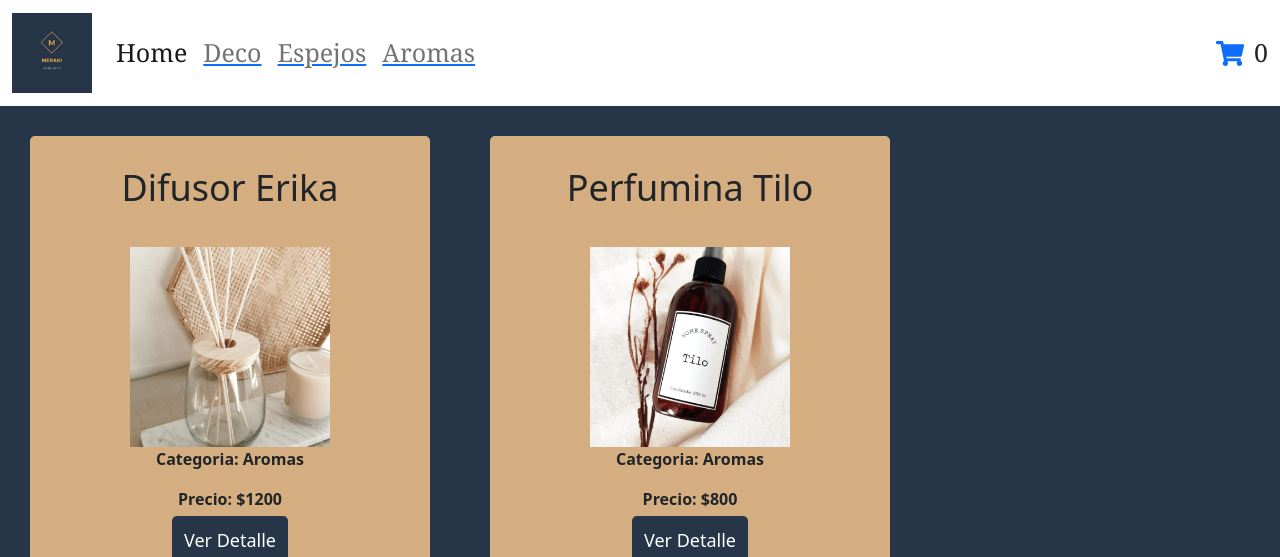
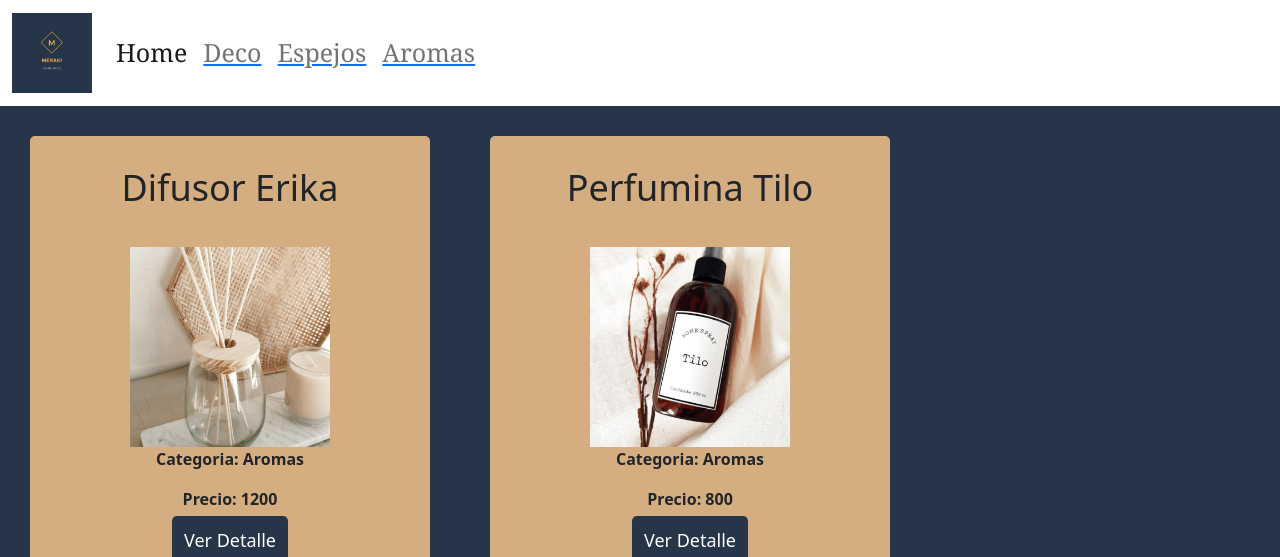
Before and after one commit to luzvergara93/merakiHomefyReact, a React (Create React App) app: page / in a window 1280 px wide. Shown: the top 557 px of the page. Built offline with nearby package versions, Linux system fonts and the light colour scheme.

Commit message:
changes on cart

```diff
--- a/src/Context/CartContext.js
+++ b/src/Context/CartContext.js
@@ -50,25 +50,27 @@ const CartContextProvider = ({children}) => {
     }
 
 
-
-
-
-
-
-
-
     const clearCart = () => {
         //remover todos los items
         setCart([])
     }
 
 
+    const sumarTotal = () => {
+        let total = 0;
 
+        cart.forEach((producto) => {
+           total += (producto.item.price * producto.cantidad);
+        });
+
+
+        return total;
+    }
 
     return (
             <CartContext.Provider value={{
                 cart,
-                addItem, removeItem, clearCart, getCantidad
+                addItem, removeItem, clearCart, getCantidad, sumarTotal
                 }}>
             {children}
             </CartContext.Provider>
--- a/src/components/Cart/Cart.css
+++ b/src/components/Cart/Cart.css
@@ -2,3 +2,13 @@
     margin-top: 20px;
 
 }
+
+.noItems {
+    display: flex;
+    flex-direction: column;
+}
+
+.total {
+    float: right;
+    margin-right: 50px;
+}
--- a/src/components/Cart/Cart.js
+++ b/src/components/Cart/Cart.js
@@ -2,21 +2,24 @@ import React from 'react';
 import { useContext } from 'react';
 import { CartContext } from '../../Context/CartContext';
 import './Cart.css';
+import { Link } from 'react-router-dom';
 
 const Cart = () => {
 
-    const {cart, removeItem, clearCart} = useContext (CartContext);
+    const {cart, removeItem, clearCart, sumarTotal} = useContext (CartContext);
 
 
 
 
     return (
+        <div>
         <table className="table table-striped">
             <thead>
                 <tr>
                 <th scope="col">Producto</th>
                 <th scope="col">Descripcion</th>
                 <th scope="col">Cantidad</th>
+                <th scope="col"> Precio unitario </th>
                 <th scope="col"> </th>
                 </tr>
             </thead>
@@ -26,12 +29,17 @@ const Cart = () => {
                             <td> {producto.item.name}</td>
                             <td> {producto.item.description} </td>
                             <td> {producto.cantidad} </td>
+                            <td> $ {producto.item.price} </td>
                             <td> <button className="btn btn-danger remove"onClick={removeItem} data-name={producto.item.id} > X </button></td>
                         </tr>
             })}
             </tbody>
-            <button className="btn btn-warning" onClick={clearCart}> Vaciar Carrito </button>
+
         </table>
+        {cart <= 0 ? <div className="noItems"> <span> No tienes ningun producto </span> <Link to='/'> <button className="btn btn-outline-primary"> Volver al listado</button></Link></div>
+            : <button className="btn btn-warning" onClick={clearCart}> Vaciar Carrito </button>}
+            <span className="total"> total: $ {sumarTotal()} </span>
+        </div>
     )
 }
 
--- a/src/components/ItemCount/ItemCount.css
+++ b/src/components/ItemCount/ItemCount.css
@@ -10,15 +10,18 @@
 .counter {
     display: flex;
     flex-direction: row;
+
 }
 
-.counter div {
+.counter button {
+    width: 30px;
+    height: 30px;
     margin: 10px;
 }
 
 .Contador {
     display: flex;
-    flex-direction: row;
+    flex-direction: column;
     justify-content: space-around;
     padding-bottom: 10px;
     align-items: center;
@@ -37,3 +40,7 @@
 .Contador p {
     font-size: 24px;
 }
+
+.addToCart {
+    height: 50px;
+}
--- a/src/components/ItemCount/ItemCount.js
+++ b/src/components/ItemCount/ItemCount.js
@@ -26,11 +26,13 @@ const ItemCount = ({ initial, stock, onAdd }) => {
 
   return (
     <div className="Contador">
+      <div className="counter">
       <button onClick={handleSub}> - </button>
       <p> {count}</p>
       <button onClick={handleAdd}> +</button>
       {out && <span> Out of Stock</span>}
-      <button onClick={() => onAdd(count)}> Agregar al carrito</button>
+      </div>
+      <button className="addToCart" onClick={() => onAdd(count)}> Agregar al carrito</button>
     </div>
   )
 };
--- a/src/components/ItemDetail/ItemDetail.js
+++ b/src/components/ItemDetail/ItemDetail.js
@@ -21,6 +21,7 @@ const ItemDetail = ({ product }) => {
   const handleBuy = (qty) => {
     setBuy(true);
     setQty(qty);
+
   }
 
   const handlePurchase = () => {
@@ -40,10 +41,10 @@ const ItemDetail = ({ product }) => {
           <p className="Description"> {product?.description}</p>
           <p className="Info">Categoria: {product?.category}</p>
           <p className="Info">Precio: {product?.price}</p>
-          <p className="Info">Cantidad: {product?.stock} unidades</p>
+          <p className="Info">Cantidad:{product?.stock}unidades</p>
           <div>
           {!buy ? <ItemCount stock = {product?.stock} onAdd ={(qty) => handleBuy(qty)} />
-         : <Link to="/Cart"><button className="Button" onClick={handlePurchase}> Ver Carrito</button> </Link>
+         : <Link to="/Cart"><button className="Button" onClick={handlePurchase}>Terminar mi compra</button></Link>
           }
         </div>
 
--- a/src/components/Navbar/NavBar.css
+++ b/src/components/Navbar/NavBar.css
@@ -11,4 +11,7 @@
 
 .number {
     padding-left: 10px;
+    display: flex;
+    flex-direction: row;
+
 }
--- a/src/components/Navbar/NavBar.js
+++ b/src/components/Navbar/NavBar.js
@@ -10,6 +10,7 @@ import { CartContext } from "../../Context/CartContext"
 const NavBar = () => {
 
     const {getCantidad} = useContext(CartContext);
+
     return (
         <nav className="navbar navbar-expand-lg navbar-light">
             <div className="container-fluid">
@@ -29,10 +30,11 @@ const NavBar = () => {
                 </div>
 
                 </div>
-                <Link to = "/Cart"> <CartWidget /> </Link>
+                {getCantidad() <= 0 ? <span> </span> :
                 <div className='number'>
-                    <span> {getCantidad()} </span>
-                </div>
+                <Link to = "/Cart"><CartWidget /></Link>
+                    <span className="quantity"> {getCantidad()} </span>
+                </div>}
             </div>
         </nav>
     )
--- a/src/products.js
+++ b/src/products.js
@@ -1,17 +1,17 @@
 const products = [
-    {id: 1, name: 'Difusor Erika', price: '$1200', category: 'Aromas', img: '/assets/aromas/aroma1.jpeg', description: 'Difusor de vidrio con tapa de madera', stock: 14 },
-    {id: 2, name: 'Perfumina Tilo', price: '$800', category: 'Aromas', img: '/assets/aromas/aroma3.jpeg', description: 'Perfumina aroma Tilo, sin alcohol ', stock: 12 },
-    {id: 3, name: 'Fanal Candela', price: '$1100', category: 'Deco', img:'/assets/deco/deco9.jpeg', description: 'Fanal dorado con vela interna aroma vainilla', stock: 30 },
-    {id: 4, name: 'Espejo Lucila', price: '$1800', category: 'Espejos', img:'/assets/espejos/espejo2.jpeg', description: 'Espejo con bordes plateados en hierro', stock: 9},
-    {id: 5, name: 'Espejo Flor', price: '$1200', category: 'Espejos', img:'/assets/espejos/espejo1.jpeg', description: 'Espejo con diseño de mimbre en forma de flor', stock: 10},
-    {id: 6, name: 'Repuesto Organic', price: '$600', category: 'Aromas', img: '/assets/aromas/aroma5.jpeg', description: 'Respuesto para difusor en varios aromas' , stock: 40},
-    {id: 7, name: 'Vela Mary', price: '$400', category: 'Aromas', img: '/assets/aromas/aroma10.jpeg', description: 'Vela aromatica de vainilla' , stock: 24},
-    {id: 8, name: 'Portacubiertos Sally', price: '$800', category: 'Deco', img:'/assets/deco/deco2.jpeg', description: 'Portacubiertos simil marmol' , stock: 18},
-    {id: 9, name: 'Portarretratos Dora', price: '$1100', category: 'Deco', img:'/assets/deco/deco9.jpeg', description: 'Portarretratos metalico de 20 x 40cm ' , stock: 12},
-    {id: 10, name: 'Caja de Te Isabel', price: '$1200', category: 'Deco', img:'/assets/deco/deco7.jpeg', description: 'Caja de te con 3 compartimientos y tapa de vidrio' , stock: 14},
-    {id: 11, name: 'Bandeja Rocio', price: '$800', category: 'Deco', img:'/assets/deco/deco3.jpeg', description: 'Bandeja simil marmol de 30 x 20 cm', stock: 17 },
-    {id: 12, name: 'Espejo Sonia', price: '$2100', category: 'Espejos', img:'/assets/espejos/espejo3.jpeg', description: 'Espejo redondo con borde blanco', stock: 12},
-    {id: 13, name: 'Set Espejos Sol', price: '$2800', category: 'Espejos', img:'/assets/espejos/espejo4.jpeg', description: 'Set X2 espejos con detalles en mimbre', stock: 8},
+    {id: 1, name: 'Difusor Erika', price: 1200, category: 'Aromas', img: '/assets/aromas/aroma1.jpeg', description: 'Difusor de vidrio con tapa de madera', stock: 14 },
+    {id: 2, name: 'Perfumina Tilo', price: 800, category: 'Aromas', img: '/assets/aromas/aroma3.jpeg', description: 'Perfumina aroma Tilo, sin alcohol ', stock: 12 },
+    {id: 3, name: 'Fanal Candela', price: 1100, category: 'Deco', img:'/assets/deco/deco9.jpeg', description: 'Fanal dorado con vela interna aroma vainilla', stock: 30 },
+    {id: 4, name: 'Espejo Lucila', price: 1800, category: 'Espejos', img:'/assets/espejos/espejo2.jpeg', description: 'Espejo con bordes plateados en hierro', stock: 9},
+    {id: 5, name: 'Espejo Flor', price: 1200, category: 'Espejos', img:'/assets/espejos/espejo1.jpeg', description: 'Espejo con diseño de mimbre en forma de flor', stock: 10},
+    {id: 6, name: 'Repuesto Organic', price: 600, category: 'Aromas', img: '/assets/aromas/aroma5.jpeg', description: 'Respuesto para difusor en varios aromas' , stock: 40},
+    {id: 7, name: 'Vela Mary', price: 400, category: 'Aromas', img: '/assets/aromas/aroma10.jpeg', description: 'Vela aromatica de vainilla' , stock: 24},
+    {id: 8, name: 'Portacubiertos Sally', price: 800, category: 'Deco', img:'/assets/deco/deco2.jpeg', description: 'Portacubiertos simil marmol' , stock: 18},
+    {id: 9, name: 'Portarretratos Dora', price: 1100, category: 'Deco', img:'/assets/deco/deco9.jpeg', description: 'Portarretratos metalico de 20 x 40cm ' , stock: 12},
+    {id: 10, name: 'Caja de Te Isabel', price: 1200, category: 'Deco', img:'/assets/deco/deco7.jpeg', description: 'Caja de te con 3 compartimientos y tapa de vidrio' , stock: 14},
+    {id: 11, name: 'Bandeja Rocio', price: 800, category: 'Deco', img:'/assets/deco/deco3.jpeg', description: 'Bandeja simil marmol de 30 x 20 cm', stock: 17 },
+    {id: 12, name: 'Espejo Sonia', price: 2100, category: 'Espejos', img:'/assets/espejos/espejo3.jpeg', description: 'Espejo redondo con borde blanco', stock: 12},
+    {id: 13, name: 'Set Espejos Sol', price: 2800, category: 'Espejos', img:'/assets/espejos/espejo4.jpeg', description: 'Set X2 espejos con detalles en mimbre', stock: 8},
 ]
 
 export const getProducts = () => {
```
